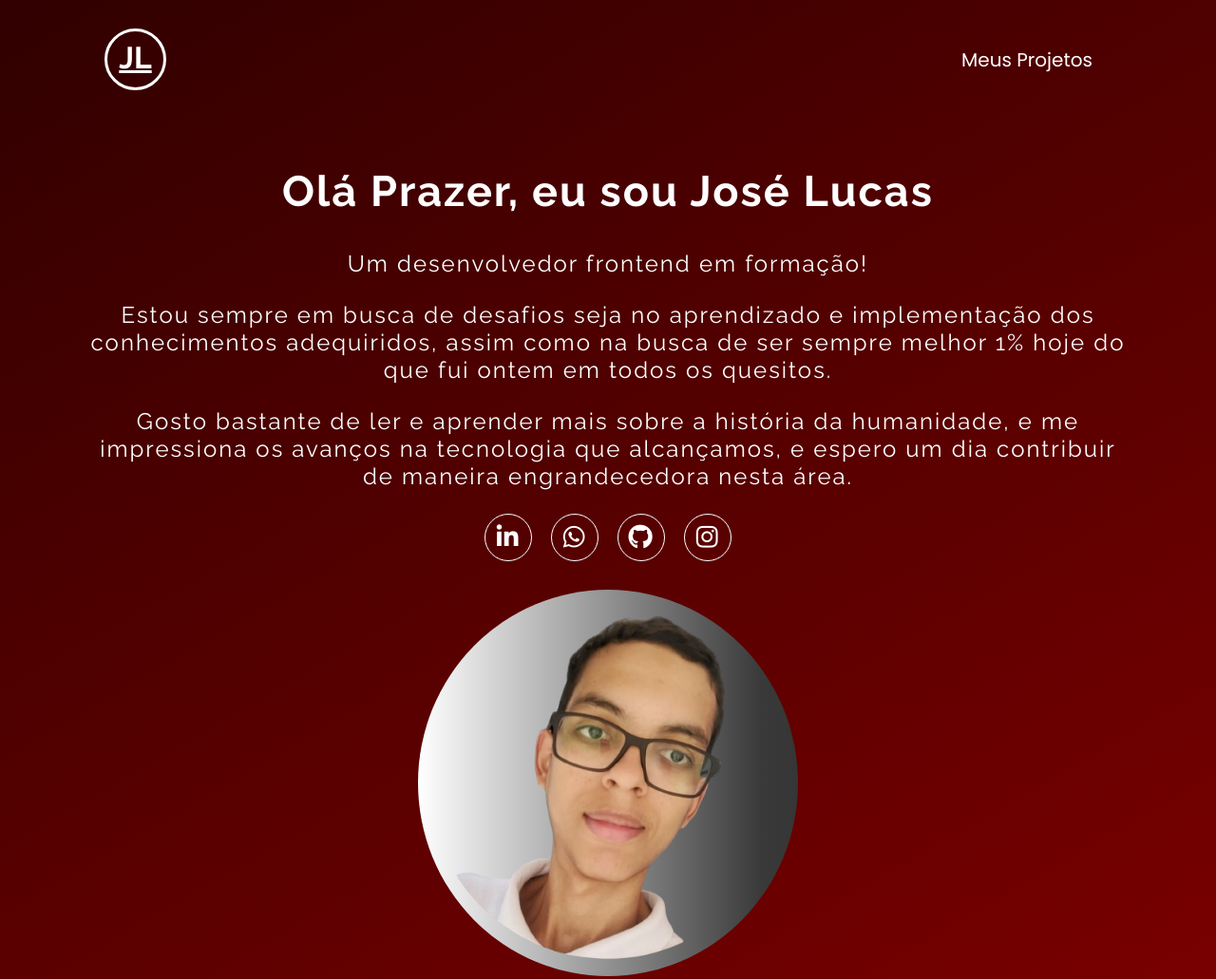
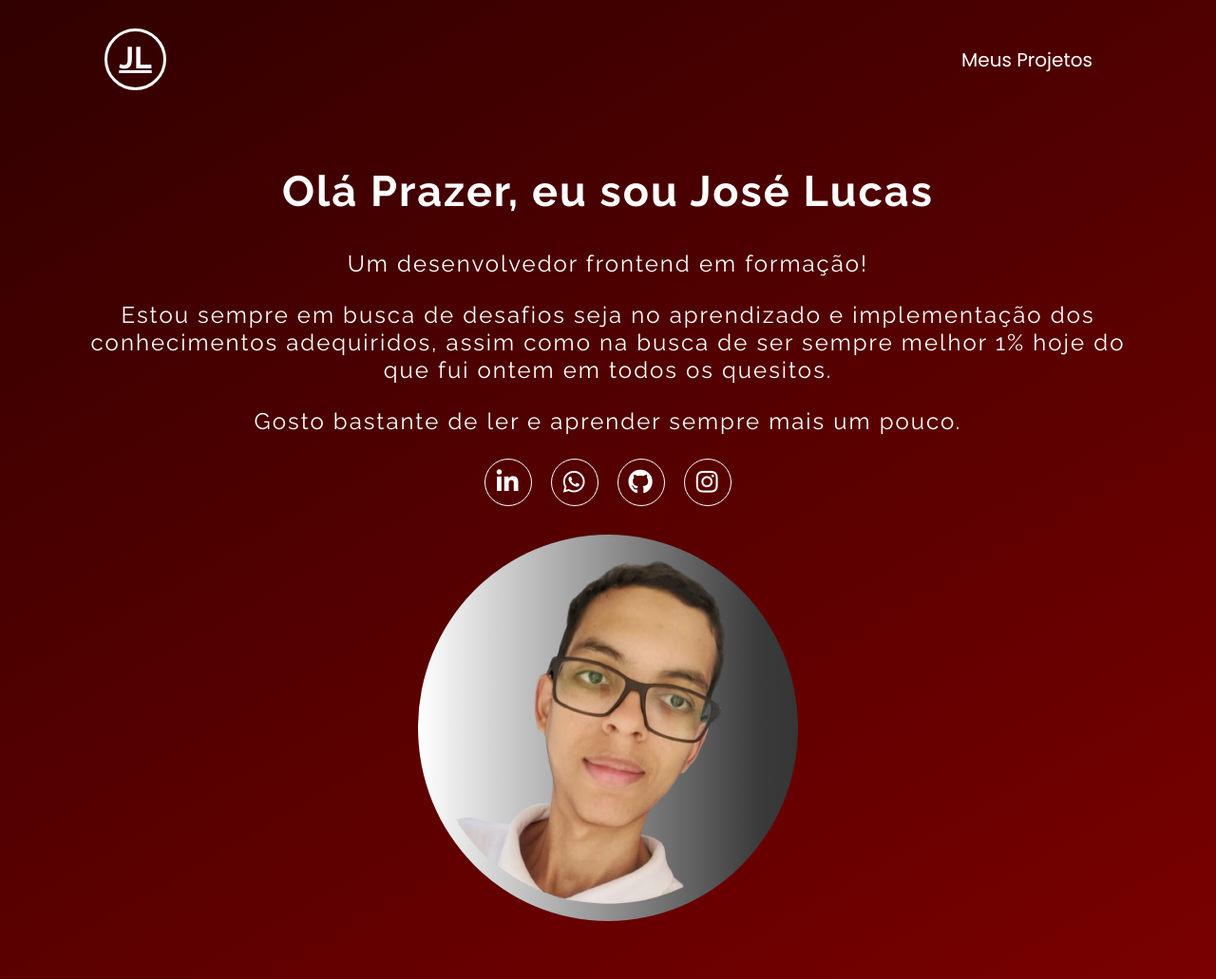
Before and after one commit to Jose1Lucas/small-projects, a plain HTML site: page index.html in a window 1280 px wide. Shown: the top 1031 px of the page at 95% size. Drawn offline with nearby package versions, Linux system fonts and the light colour scheme.

Commit message:
Update index.html

```diff
--- a/index.html
+++ b/index.html
@@ -47,8 +47,7 @@
             <p>Um desenvolvedor frontend em formação!</p>
             <p> Estou sempre em busca de desafios seja no aprendizado e implementação dos conhecimentos adequiridos,
                 assim como na busca de ser sempre melhor 1% hoje do que fui ontem em todos os quesitos.</p>
-            <p>Gosto bastante de ler e aprender mais sobre a história da humanidade, e me impressiona os avanços na
-                tecnologia que alcançamos, e espero um dia contribuir de maneira engrandecedora nesta área.</p>
+            <p>Gosto bastante de ler e aprender sempre mais um pouco.</p>
 
             <ul class=redes-sociais>
                 <li>
```
